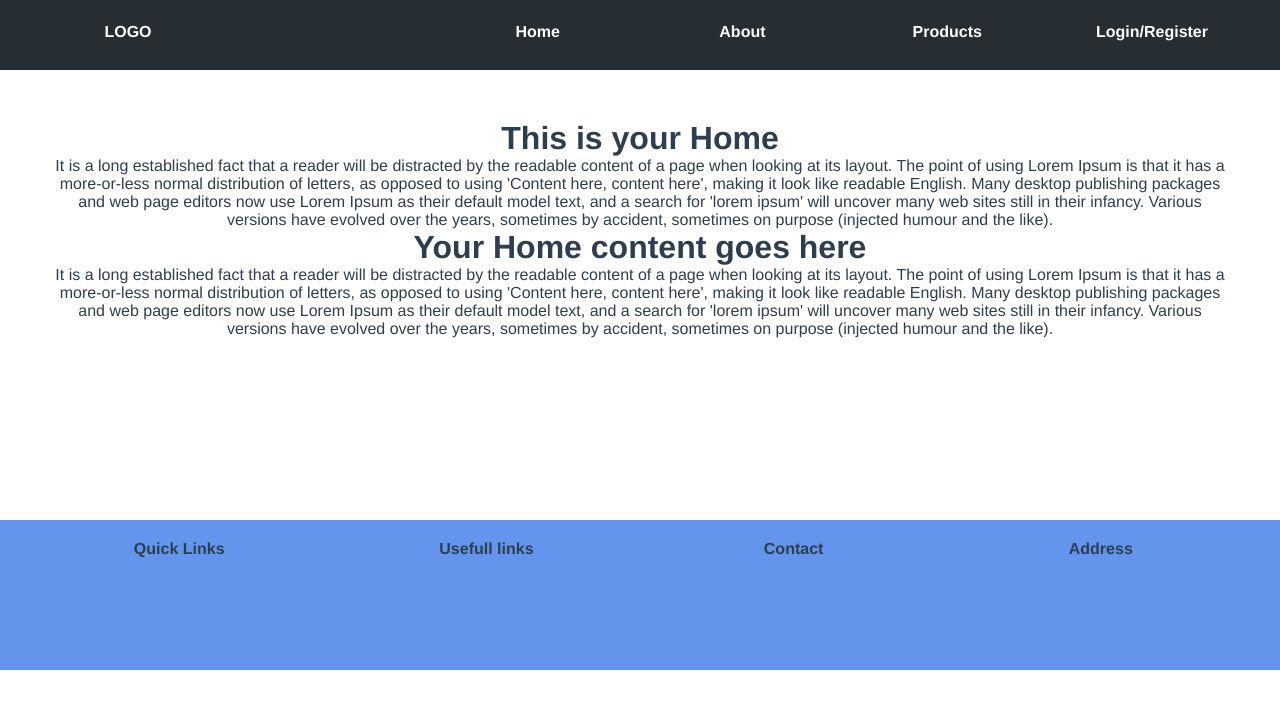
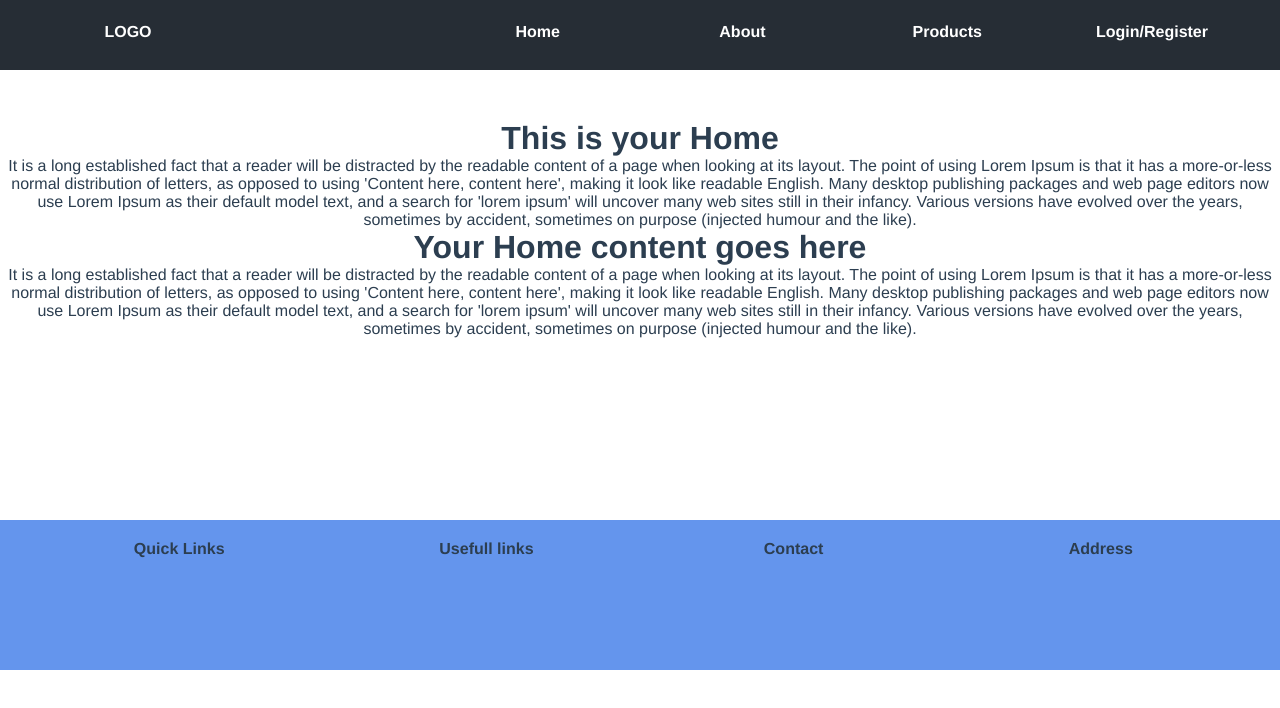
Before and after one commit to maurya20/node-login, a Vue app in the folder vuefrontend/: page / in a window 1280 px wide. Shown: the top 708 px of the page. Built offline with nearby package versions, Linux system fonts and the light colour scheme.

Commit message:
home page css

```diff
--- a/vuefrontend/src/components/main/Home.vue
+++ b/vuefrontend/src/components/main/Home.vue
@@ -1,11 +1,9 @@
 <template>
-    <div class="container">
-        <div class="content">
-            <h1>This is your Home</h1>
-            <p>It is a long established fact that a reader will be distracted by the readable content of a page when looking at its layout. The point of using Lorem Ipsum is that it has a more-or-less normal distribution of letters, as opposed to using 'Content here, content here', making it look like readable English. Many desktop publishing packages and web page editors now use Lorem Ipsum as their default model text, and a search for 'lorem ipsum' will uncover many web sites still in their infancy. Various versions have evolved over the years, sometimes by accident, sometimes on purpose (injected humour and the like).</p>
-            <h1>Your Home content goes here</h1>
-            <p>It is a long established fact that a reader will be distracted by the readable content of a page when looking at its layout. The point of using Lorem Ipsum is that it has a more-or-less normal distribution of letters, as opposed to using 'Content here, content here', making it look like readable English. Many desktop publishing packages and web page editors now use Lorem Ipsum as their default model text, and a search for 'lorem ipsum' will uncover many web sites still in their infancy. Various versions have evolved over the years, sometimes by accident, sometimes on purpose (injected humour and the like).</p>
-        </div>
+    <div class="home">
+        <h1>This is your Home</h1>
+        <p>It is a long established fact that a reader will be distracted by the readable content of a page when looking at its layout. The point of using Lorem Ipsum is that it has a more-or-less normal distribution of letters, as opposed to using 'Content here, content here', making it look like readable English. Many desktop publishing packages and web page editors now use Lorem Ipsum as their default model text, and a search for 'lorem ipsum' will uncover many web sites still in their infancy. Various versions have evolved over the years, sometimes by accident, sometimes on purpose (injected humour and the like).</p>
+        <h1>Your Home content goes here</h1>
+        <p>It is a long established fact that a reader will be distracted by the readable content of a page when looking at its layout. The point of using Lorem Ipsum is that it has a more-or-less normal distribution of letters, as opposed to using 'Content here, content here', making it look like readable English. Many desktop publishing packages and web page editors now use Lorem Ipsum as their default model text, and a search for 'lorem ipsum' will uncover many web sites still in their infancy. Various versions have evolved over the years, sometimes by accident, sometimes on purpose (injected humour and the like).</p>
     </div>
 </template>
 
@@ -14,14 +12,8 @@
 </script>
 
 <style >
-    .container {
-         width: 100%;
-         height: 300px;
-         background-color: white;
-         min-height: 350px;
-         margin: 50px 0 50px 0;
+    .home {
+         min-height: 400px;
+         margin-top: 50px;
      }
-    .content {
-        margin: 50px;
-    }
 </style>
```
